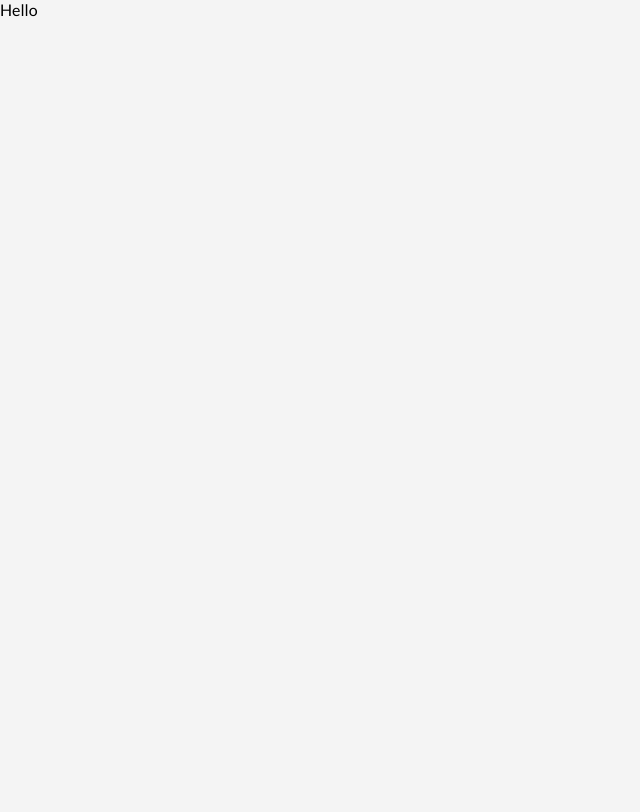
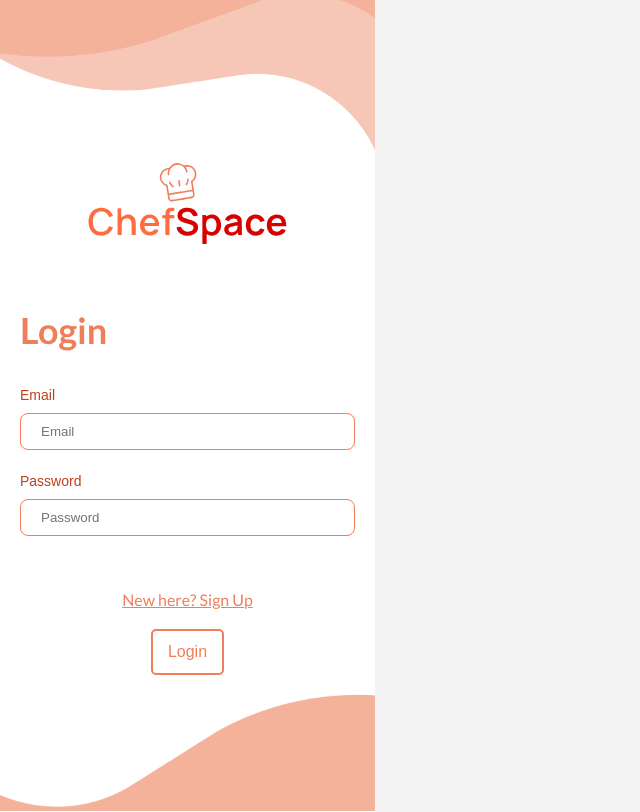
Before and after one commit to AriaMortazavi/chefspacerepo, a Next.js app: page / in a window 1280 px wide. Shown: the whole page, without its empty margins (0-640 px from the left). Built offline with nearby package versions, Linux system fonts and the light colour scheme.

Commit message:
Fixed landing page

```diff
--- a/pages/index.js
+++ b/pages/index.js
@@ -1,5 +1,5 @@
 import React, { useState, useEffect } from 'react';
-import Template from "../comps/Template"
+import LooginPage from "./LoginPage"
 
 import axios from 'axios';
 
@@ -11,9 +11,7 @@ const MainPage = () => {
 
   return (
     <div className="main">
-      <Template>
-
-      </Template>
+      <LooginPage />
     </div>
   );
 };
```
